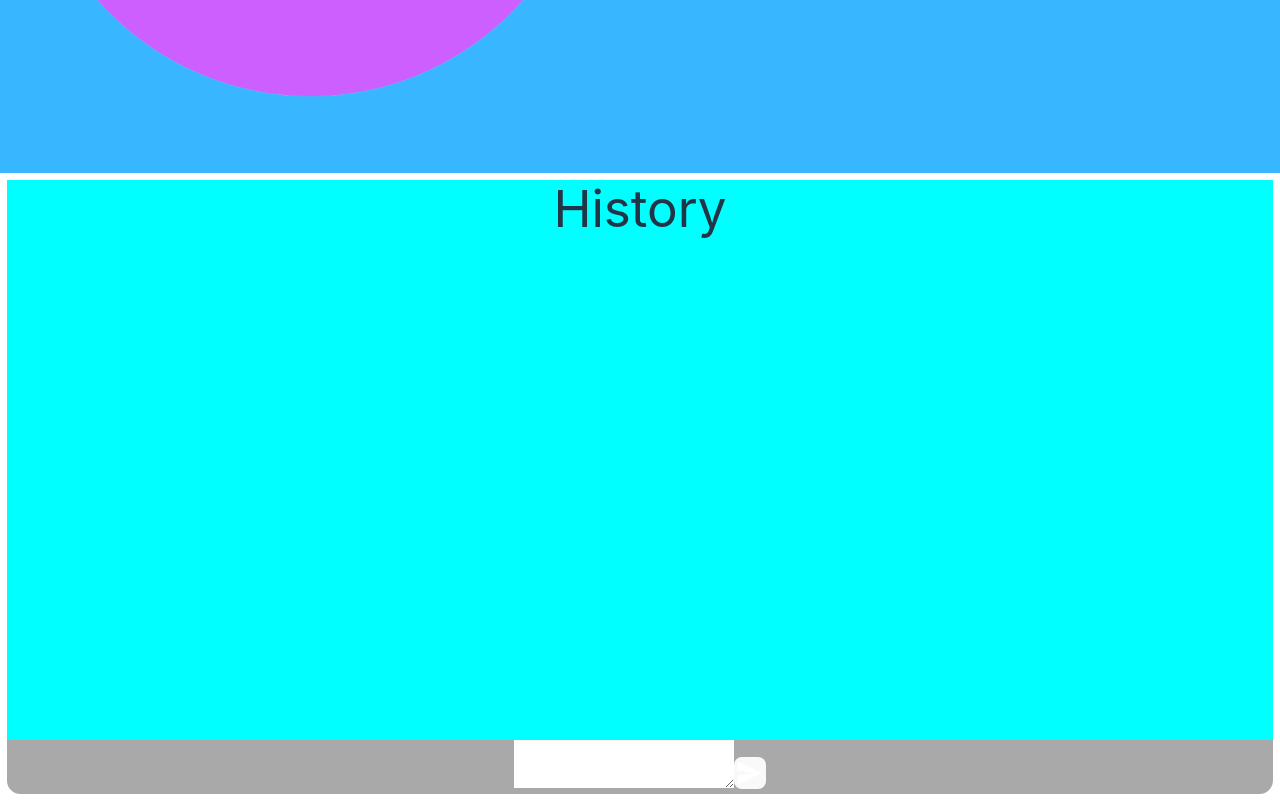
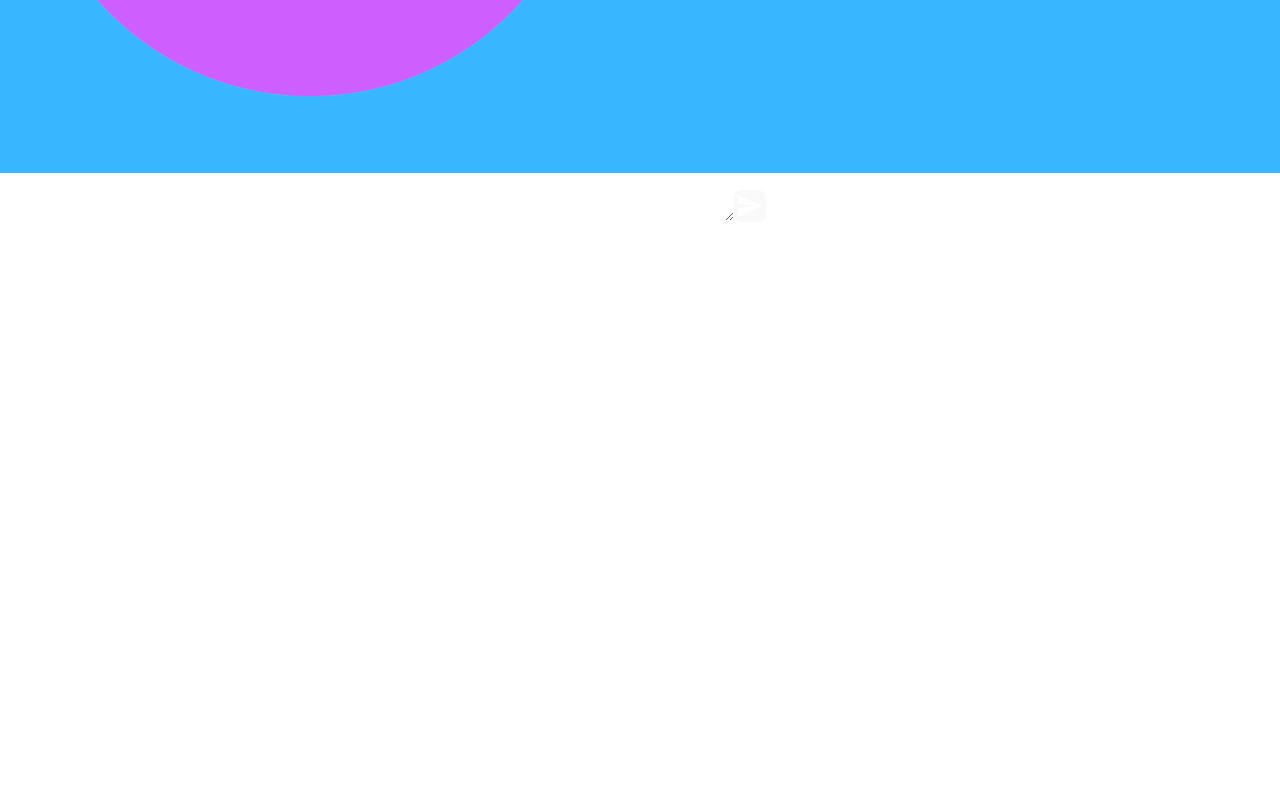
Before and after one commit to RogerMo01/ASiri, a React (Vite) app in the folder gui/: page / in a window 1280 px wide. Shown: the part 571-1371 px from the top of the page. After the commit the page ends 800 px from the top, so only its background shows below. Built offline with nearby package versions, Linux system fonts and the light colour scheme.

Commit message:
feat: Add history messages

```diff
--- a/gui/src/App.tsx
+++ b/gui/src/App.tsx
@@ -4,7 +4,7 @@ import NavMenu from "./components/NavMenu";
 
 function App() {
   return (
-    <div className="">
+    <div className="flex-col">
       <NavMenu/>
       <Chat />
     </div>
--- a/gui/src/components/Chat.css
+++ /dev/null
@@ -1,5 +0,0 @@
-.full-box {
-    background-color: rgb(169, 169, 169);
-    margin: 5pt;
-    border-radius: 10pt;
-}
--- a/gui/src/components/Chat.tsx
+++ b/gui/src/components/Chat.tsx
@@ -1,9 +1,8 @@
 import ChatInput from "./ChatInput";
 import ChatHistory from "./ChatHistory";
-import "./Chat.css"
 import { useEffect, useState } from "react";
 
-const defaultResponse = "Hey there, I can help you with anything you want, you just give me a touch when yo need something from me, I am you assistant in every moment";
+const defaultResponse = "Hey there, I can help you with anything you want, you just give me a touch when yo need something from me, I am you assistant in every moment. Hey there, I can help you with anything you want, you just give me a touch when yo need something from me, I am you assistant in every moment";
 
 function Chat() {
   const [lastUserMessage, setLastUserMessage] = useState("");
@@ -11,16 +10,18 @@ function Chat() {
 
   useEffect(() => {
     if (lastUserMessage !== ""){
-      alert(`Cambio el msg: ${lastUserMessage}`)
 
       // Pedir respuesta del asistente
-      setLastResponse(defaultResponse)
+      setLastResponse(defaultResponse);
 
+    }
+    else{
+      setLastResponse("");
     }
   }, [lastUserMessage]);
 
   return (
-    <div className="full-box mx-auto p-4 max-w-7xl">
+    <div className="flex-col p-4 lg:mx-40 rounded-xl">
       <ChatHistory userMsg={lastUserMessage} assistantMsg={lastResponse}/>
       <ChatInput setter={setLastUserMessage}/>
     </div>
--- /dev/null
+++ b/gui/src/components/ChatAssistantMsg.tsx
@@ -0,0 +1,19 @@
+
+interface Props{
+    msg: string
+}
+
+function ChatAssistantMsg({msg} : Props){
+    return(
+        <div className="flex m-2 my-6">
+            <div className="max-w-12 min-w-12">
+                <img src="/logo.png"/>
+            </div>
+            <div className="bg-gray-200 flex-grow border border-gray-300 mx-2 rounded-2xl p-2 text-left">
+                <p>{msg}</p>
+            </div>
+        </div>
+    );
+}
+
+export default ChatAssistantMsg;
--- a/gui/src/components/ChatHistory.css
+++ /dev/null
@@ -1,4 +0,0 @@
-.history-div{
-    background-color: aqua;
-    min-height: 70vh;
-}
--- a/gui/src/components/ChatHistory.tsx
+++ b/gui/src/components/ChatHistory.tsx
@@ -1,17 +1,24 @@
-import "./ChatHistory.css"
+import ChatAssistantMsg from "./ChatAssistantMsg";
+import ChatUserMsg from "./ChatUserMsg";
 
-interface Props{
-    userMsg: string,
-    assistantMsg: string
+interface Props {
+  userMsg: string;
+  assistantMsg: string;
 }
 
-function ChatHistory({userMsg, assistantMsg}: Props) {
 
+function ChatHistory({ userMsg, assistantMsg }: Props) {
+  const active = userMsg !== "" || assistantMsg !== "";
   return (
-    <div className="history-div min-h-10vh">
-        <h1>History</h1>
-        <p>{userMsg}</p>
-        <p>{assistantMsg}</p>
+    <div className="flex-grow">
+      {active && <div>
+        <ChatUserMsg msg={userMsg}/>
+        <ChatAssistantMsg msg={assistantMsg}/>
+      </div>}
+      {!active && <div>
+        {/* <img src="/brand.png" className="max-h-60"/> */}
+      </div>}
+
     </div>
   );
 }
--- a/gui/src/components/ChatInput.tsx
+++ b/gui/src/components/ChatInput.tsx
@@ -1,6 +1,5 @@
 import { SetStateAction, useRef, useState } from "react";
 import { IoMdSend } from "react-icons/io";
-import "./ChatInput.css";
 
 interface Props{
     setter: React.Dispatch<SetStateAction<string>>
@@ -26,6 +25,9 @@ function ChatInput({setter}: Props) {
     console.log(`[*] User has sent: ${message}`)
     setter(message);
     setMessage("");
+    if (textArea.current) {
+      textArea.current.style.height = "auto";
+    }
   };
 
   return (
@@ -34,7 +36,7 @@ function ChatInput({setter}: Props) {
         ref={textArea}
         value={message}
         onChange={handleChange}
-        className="input-box resize-none h-auto mr-2 w-full rounded-xl bg-gray-100 font-normal text-base pr-4 py-2 pl-4 overflow-hidden"
+        className="input-box resize-none border border-gray-400 h-auto mr-2 w-full rounded-xl bg-gray-200 font-normal text-base pr-4 py-2 pl-4 overflow-hidden"
       ></textarea>
       <button onClick={() => handleSend()} className="h-12 pr-2 pl-2">
         <IoMdSend size={30}/>
--- /dev/null
+++ b/gui/src/components/ChatUserMsg.tsx
@@ -0,0 +1,20 @@
+import { FaUser } from "react-icons/fa6";
+
+interface Props{
+    msg: string
+}
+
+function ChatUserMsg({msg} : Props){
+    return(
+        <div className="flex m-2 my-6">
+            <div className="bg-gray-200 flex-grow border border-gray-300 mx-2 rounded-2xl p-2 text-right">
+                <p>{msg}</p>
+            </div>
+            <div>
+                <FaUser className="p-2 bg-sky-400 rounded-3xl" size={45}/>
+            </div>
+        </div>
+    );
+}
+
+export default ChatUserMsg;
--- a/gui/src/components/NavMenu.tsx
+++ b/gui/src/components/NavMenu.tsx
@@ -9,9 +9,9 @@ function NavMenu() {
           aria-label="Global"
         >
           <div className="flex lg:flex-1 justify-center">
-            <a href="#" className="-m-1.5 p-1.5 mr-auto">
+            <a href="#" className="-m-1.5 mr-auto">
               <span className="sr-only">ASiri</span>
-              <img className="h-20 w-auto" src="brand.png" alt="ASiri" />
+              <img className="h-14 w-auto" src="brand.png" alt="ASiri" />
             </a>
           </div>
         </nav>
```
Also changed, not shown: gui/src/components/ChatInput.css (deleted).
